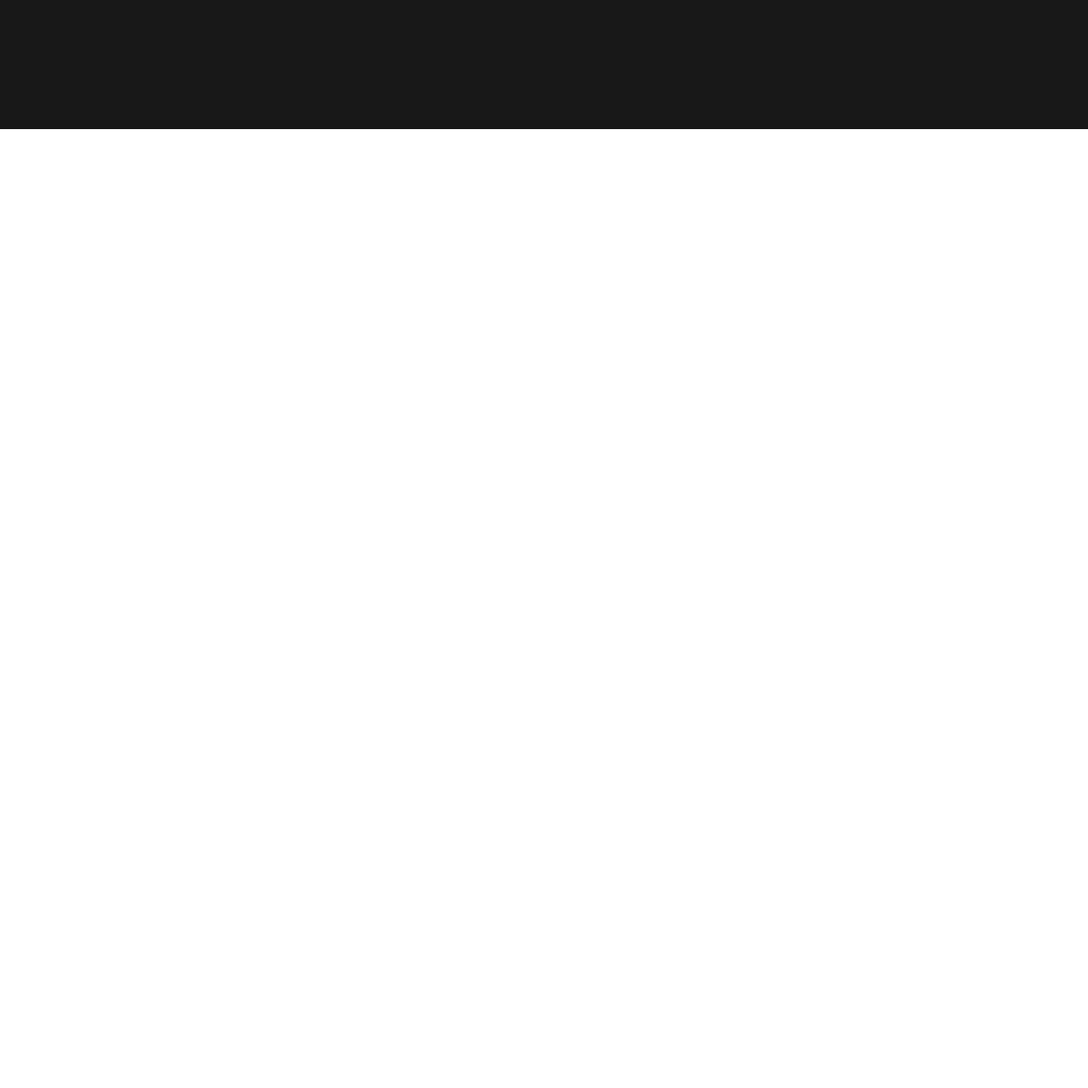
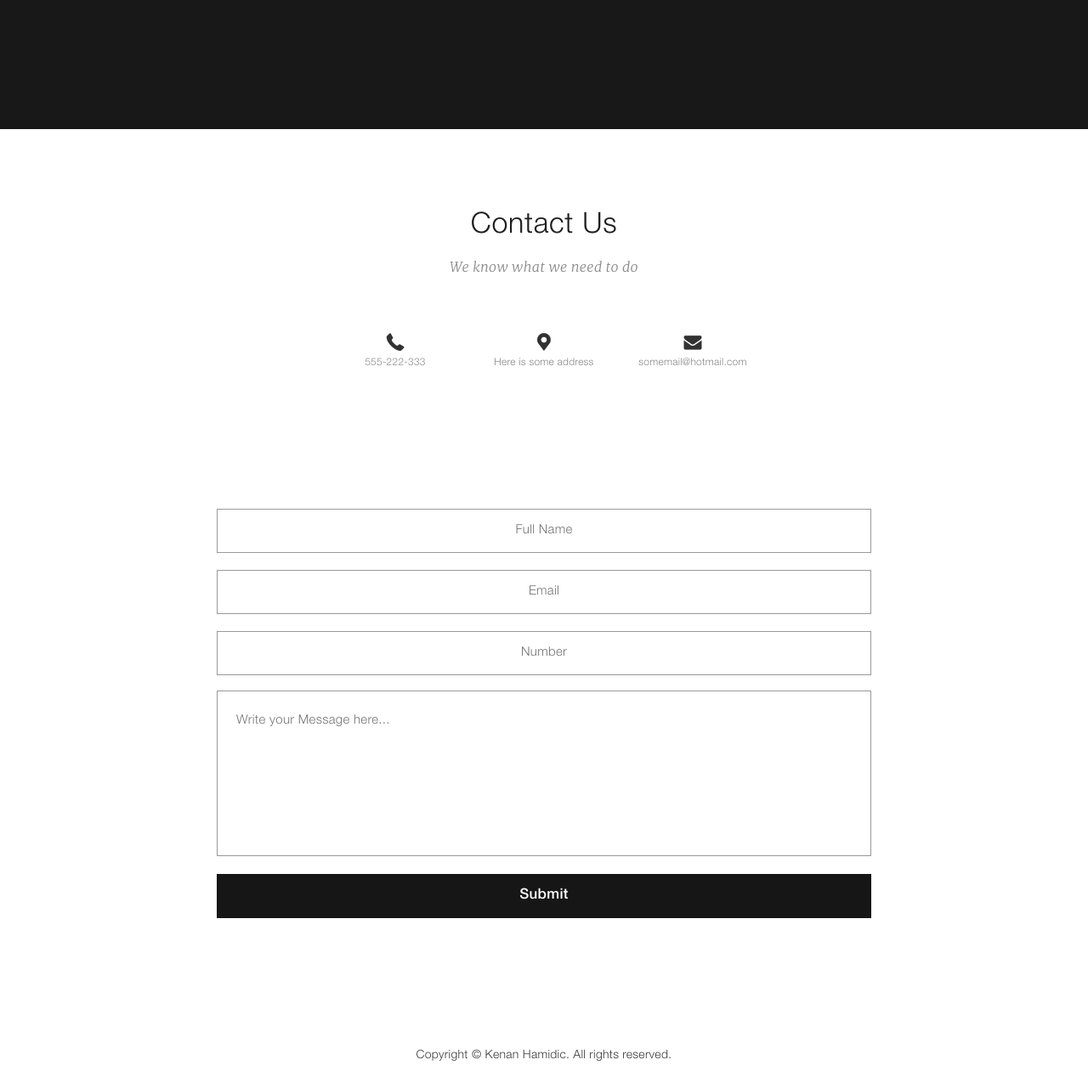
Before and after one commit to antheM-mvm/landingBW, a plain HTML site: page index.html in a window 1280 px wide. Shown: the part 3225-4506 px from the top of the page at 85% size. Before the commit the page ends 3377 px from the top, so only its background shows below. Drawn offline with Linux system fonts and the light colour scheme.

Commit message:
Раздел Контакты

```diff
--- a/css/style.css
+++ b/css/style.css
@@ -215,18 +215,12 @@ body {
     background-color: #181818;
     padding-bottom: 155px;
 }
-.block__head {
-}
 .inverse .block__title {
     padding-top: 176px;
     color: #ffffff;
 }
 .inverse .block__text {
     color: #777777;
-}
-.block__title {
-}
-.block__text {
 }
 .provide__inner {
     display: flex;
@@ -249,8 +243,6 @@ body {
     align-items: center;
     margin: 0 auto 43px;
 }
-.icon-heart {
-}
 .provide__item-title {
     font-family: 'HelveticaNeueLTProLt', sans-serif;
     font-size: 26px;
@@ -268,7 +260,124 @@ body {
     color: #383838;
     margin: 0;
 }
-.icon-upload-cloud-outline {
+/* Форма */
+.contact {
 }
-.icon-chart-line {
+.contact .block__head {
 }
+.contact .block__title {
+    padding-top: 95px;
+}
+.block__text {
+}
+.contact__inner {
+}
+.contact__icon-box {
+    display: flex;
+    justify-content: space-evenly;
+    max-width: 570px;
+    margin: 0 auto;
+    padding-top: 64px;
+}
+.contact__item {
+    text-align: center;
+    width: 130px;
+}
+.contact__item i {
+    color: #323232;
+    font-size: 21px;
+}
+.icon-phone {
+
+}
+.contact__text {
+    margin-bottom: 12px;
+}
+.contact__text a {
+    font-family: 'HelveticaNeueLTProLt', sans-serif;
+    font-size: 12px;
+    font-weight: 400;
+    letter-spacing: 0.02em;
+    color: #898888;
+    text-decoration: none;
+    transition: 0.3s;
+}
+.contact__text a:hover {
+    color: #4b4b4b;
+    text-decoration: underline;
+}
+.icon-location {
+}
+.icon-mail-alt {
+}
+.contact__form {
+    padding-top: 153px;
+    display: flex;
+    flex-direction: column;
+    max-width: 770px;
+    margin: 0 auto;
+}
+.contact__form input {
+    height: 52px;
+    padding: 20px;
+    text-align: center;
+    font-family: 'HelveticaNeueLTProLt', sans-serif;
+    font-size: 15px;
+    font-weight: 400;
+    letter-spacing: 0.02em;
+    color: #898888;
+    border: 1px solid #999999;
+}
+.contact__name {
+    margin-bottom: 20px;
+}
+.contact__email {
+    margin-bottom: 20px;
+}
+.contact__number {
+    margin-bottom: 18px;
+}
+input::-webkit-outer-spin-button,
+input::-webkit-inner-spin-button {
+    -webkit-appearance: none;
+}
+input[type='number'] {
+    -moz-appearance: textfield;
+}
+.contact__textarea {
+    padding: 22px;
+    margin-bottom: 21px;
+    height: 195px;
+    resize: none;
+    font-family: 'HelveticaNeueLTProLt', sans-serif;
+    font-size: 15px;
+    line-height: 26px;
+    font-weight: 400;
+    letter-spacing: 0.02em;
+    color: #898888;
+    border: 1px solid #999999;
+}
+.contact__form .contact__button {
+    cursor: pointer;
+    padding: 0;
+    outline: none;
+    border: none;
+    background-color: #161616;
+    font-family: 'HelveticaNeueLTProMd', sans-serif;
+    font-size: 17px;
+    font-weight: 400;
+    letter-spacing: 0.02em;
+    color: #fefefe;
+}
+.footer {
+    padding-top: 154px;
+}
+.footer__text {
+    text-align: center;
+    font-family: 'HelveticaNeueLTProLt', sans-serif;
+    font-size: 14px;
+    font-weight: 400;
+    letter-spacing: 0.02em;
+    color: #3b3b3b;
+    margin-bottom: 29px;
+}
--- a/index.html
+++ b/index.html
@@ -115,5 +115,43 @@
             </div>
         </div>
     </div>
+    <div class="contact">
+        <div class="container">
+            <div class="block__head">
+                <h2 class="block__title">Contact Us</h2>
+                <p class="block__text">We know what we need to do</p>
+            </div>
+            <div class="contact__inner">
+                <div class="contact__icon-box">
+                    <div class="contact__item">
+                        <i class="icon-phone"></i>
+                        <div class="contact__text"><a href="tel:555222333">555-222-333</a></div>
+                    </div>
+                    <div class="contact__item">
+                        <i class="icon-location"></i>
+                        <div class="contact__text"><a href="https://goo.gl/maps/ot9BCyYtQbSXoJYRA" target="_blank">Here is some address</a></div>
+                    </div>
+                    <div class="contact__item">
+                        <i class="icon-mail-alt"></i>
+                        <div class="contact__text"><a href="mailto:somemail@hotmail.com">somemail@hotmail.com</a></div>
+                    </div>
+                </div>
+                <form action="" class="contact__form">
+                    <input class="contact__name" type="text" placeholder="Full Name">
+                    <input class="contact__email" type="email" placeholder="Email">
+                    <input class="contact__number" type="number" placeholder="Number">
+                    <textarea class="contact__textarea" placeholder="Write your Message here..."></textarea>
+                    <input type="submit" class="contact__button" value="Submit">
+                </form>
+            </div>
+        </div>
+    </div>
+    <div class="footer">
+        <div class="container">
+            <div class="footer__text">
+                Copyright &copy; Kenan Hamidic. All rights reserved.
+            </div>
+        </div>
+    </div>
 </body>
 </html>
```
